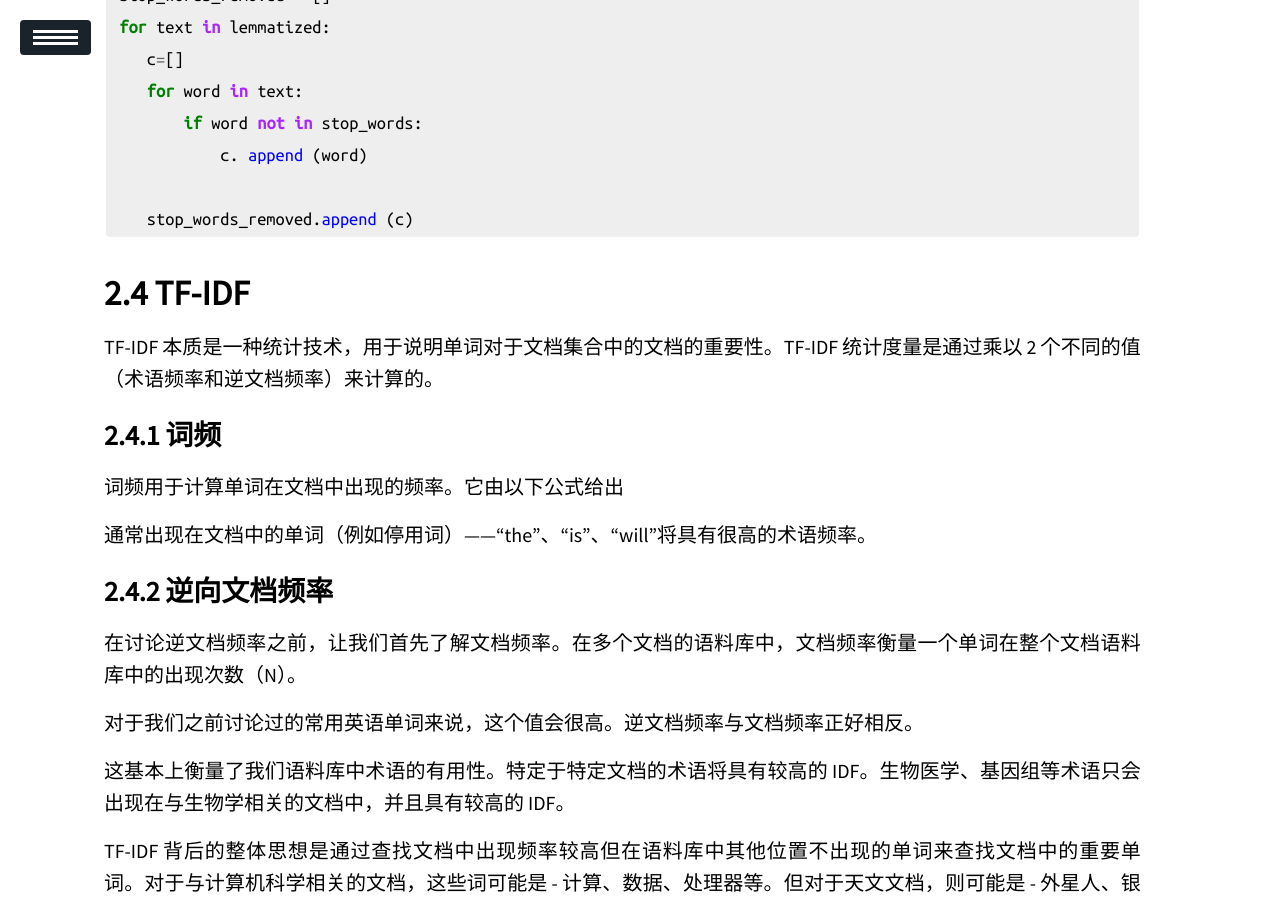
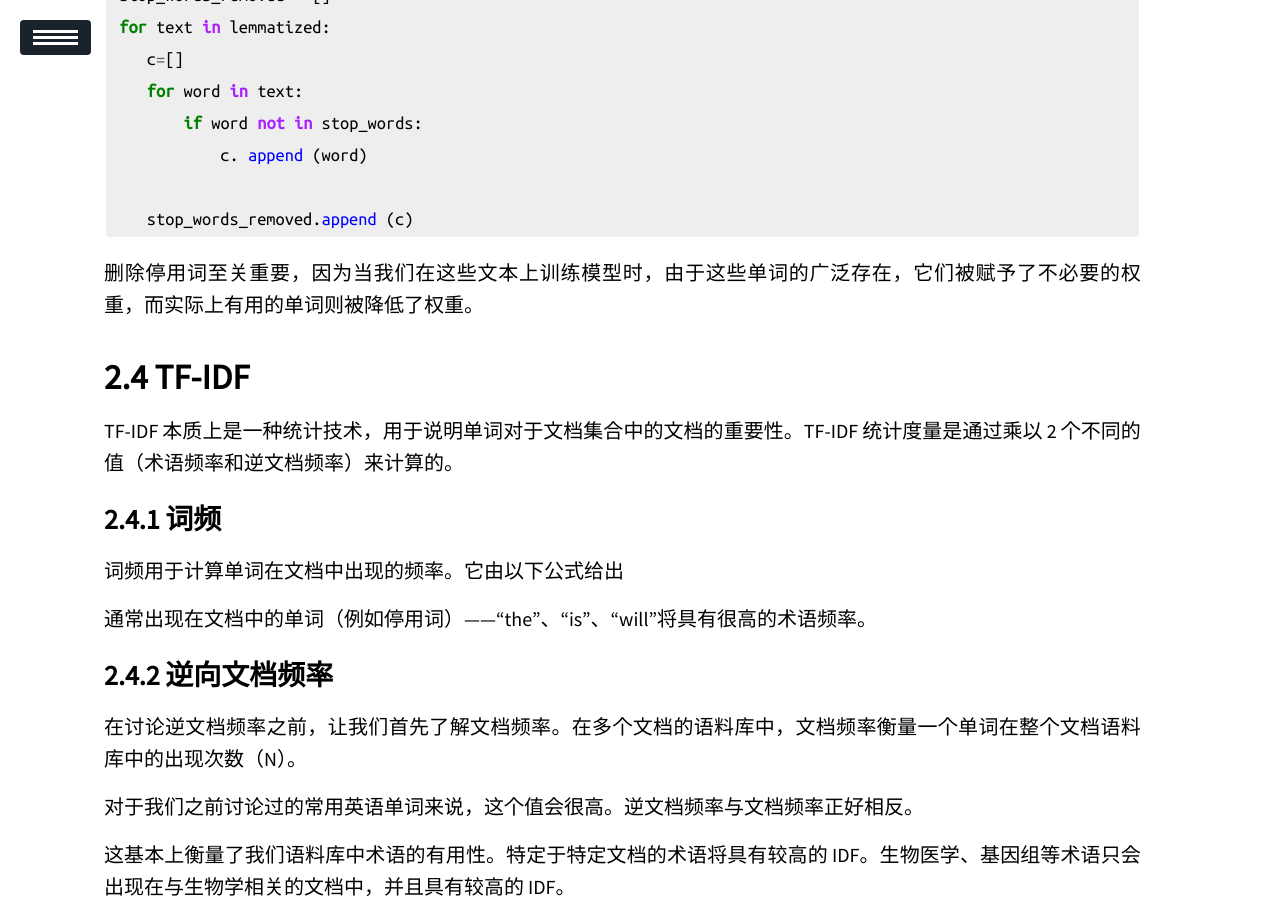
Before and after one commit to ssskz/ssskz.github.io, a Jekyll site: the page built from _posts/2024-5-19-NLP.md, in a window 1280 px wide and 900 px high, scrolled down 5330 px. Built offline with Jekyll 4.4.1, drawn with Linux system fonts in a browser that asks for light colours; our own code applies the rules of GitHub Pages for plain Markdown files; formulas are drawn with MathJax 3; a script that is not in the unit is left out.

Commit message:
1
Signed-off-by: ssskz <12497590+ssskz@user.noreply.gitee.com>

````diff
--- a/_posts/2024-5-19-NLP.md
+++ b/_posts/2024-5-19-NLP.md
@@ -142,10 +142,11 @@ Tokenization之后的预处理流程中下一个最重要的 NLP 技术是词干
 
     stop_words_removed.append (c)
 ```
+删除停用词至关重要，因为当我们在这些文本上训练模型时，由于这些单词的广泛存在，它们被赋予了不必要的权重，而实际上有用的单词则被降低了权重。
 
 ## TF-IDF
 
-TF-IDF 本质是一种统计技术，用于说明单词对于文档集合中的文档的重要性。TF-IDF 统计度量是通过乘以 2 个不同的值（术语频率和逆文档频率）来计算的。
+TF-IDF 本质上是一种统计技术，用于说明单词对于文档集合中的文档的重要性。TF-IDF 统计度量是通过乘以 2 个不同的值（术语频率和逆文档频率）来计算的。
 
 ### 词频
 
````
